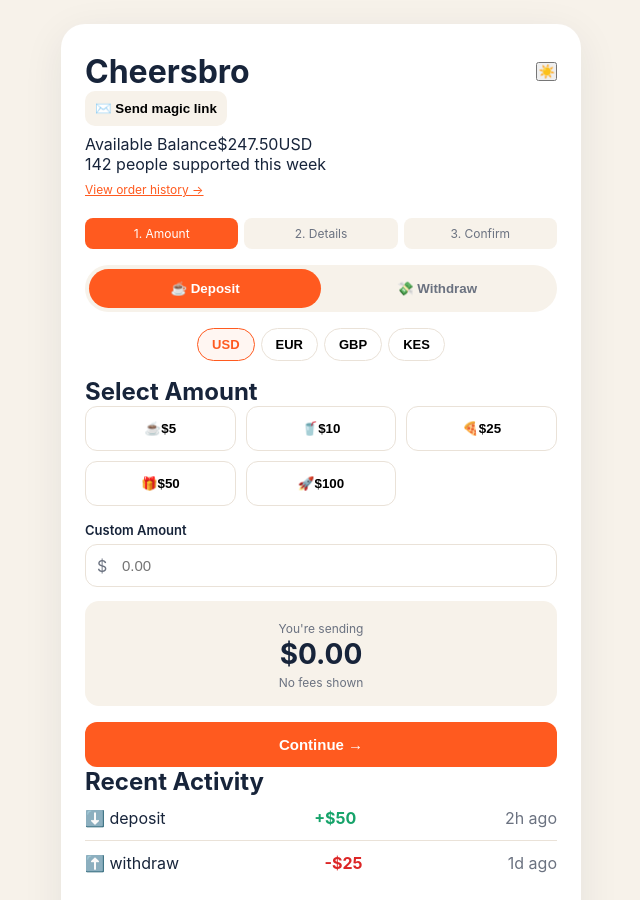
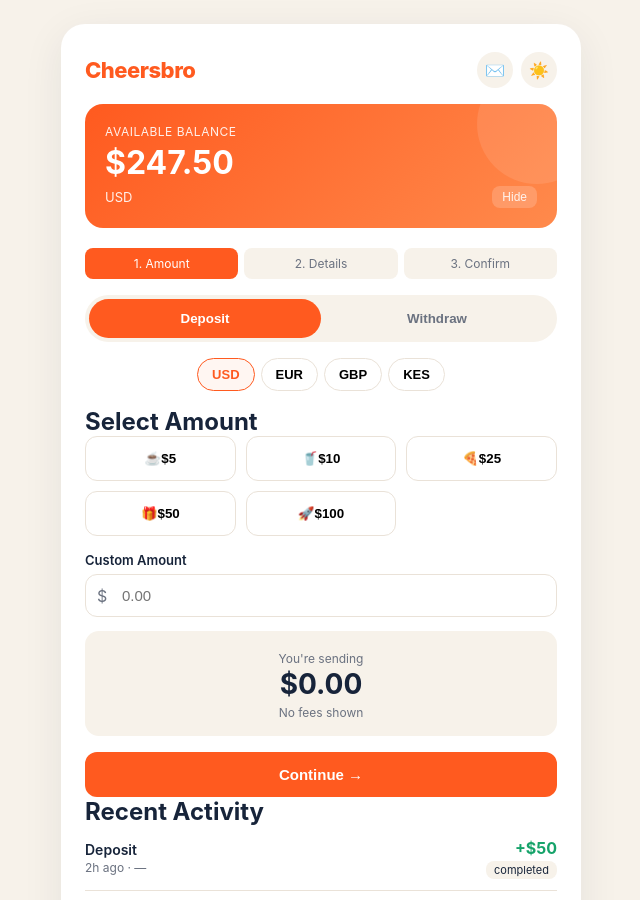
Before and after one commit to Roy-Wanyoike/Cheersbro, a Next.js app: page / in a window 1280 px wide. Shown: the top 900 px of the page, without its empty margins (319-959 px from the left). Built offline with nearby package versions, Linux system fonts and the light colour scheme.

Commit message:
Update SupportApp with premium wallet UI and validation

```diff
--- a/components/SupportApp.js
+++ b/components/SupportApp.js
@@ -47,6 +47,7 @@ export default function SupportApp() {
   const [payoutData, setPayoutData] = useState({});
   const [shareLink, setShareLink] = useState('');
   const [loggedInEmail, setLoggedInEmail] = useState(null);
+  const [hideBalance, setHideBalance] = useState(false);
 
   useEffect(() => {
     const savedEmail = localStorage.getItem('cheersbro_email');
@@ -55,7 +56,6 @@ export default function SupportApp() {
       setEmail(savedEmail);
       setLoggedInEmail(savedEmail);
     }
-    // Try silent refresh on load
     if (refresh) {
       fetch('/api/auth/refresh', {
         method: 'POST',
@@ -153,7 +153,8 @@ export default function SupportApp() {
   };
 
   const goToStep = (n) => {
-    if (n === 2 && amount <= 0) return showStatus('Select an amount', 'error');
+    if (n === 2 && amount <= 0) return showStatus('Select a valid amount', 'error');
+    if (n === 2 && mode === 'withdraw' && amount > balance) return showStatus('Insufficient balance', 'error');
     if (n === 3 && !email.includes('@')) return showStatus('Valid email required', 'error');
     setStep(n);
   };
@@ -271,30 +272,38 @@ export default function SupportApp() {
     <div className="container">
       <header>
         <div className="header-top">
-          <h1>Cheersbro</h1>
-          <button className="theme-toggle" onClick={() => setTheme(t => t === 'dark' ? 'light' : 'dark')}>
-            {theme === 'dark' ? '🌙' : '☀️'}
-          </button>
+          <div className="logo">Cheersbro</div>
+          <div className="header-actions">
+            {loggedInEmail ? (
+              <span style={{ fontSize: 13 }}>{loggedInEmail.split('@')[0]}</span>
+            ) : (
+              <button onClick={requestMagicLink} className="icon-btn" title="Sign in">✉️</button>
+            )}
+            <button className="icon-btn" onClick={() => setTheme(t => t === 'dark' ? 'light' : 'dark')}>
+              {theme === 'dark' ? '🌙' : '☀️'}
+            </button>
+          </div>
         </div>
-        {loggedInEmail ? (
-          <div style={{ fontSize: 13, marginBottom: 8 }}>
-            Signed in as <strong>{loggedInEmail}</strong>
+
+        <div className="wallet-card">
+          <div className="wallet-label">Available Balance</div>
+          <div className="wallet-balance">
+            {hideBalance ? '••••••' : `${sym}${convertedBalance}`}
+          </div>
+          <div className="wallet-meta">
+            <span>{currency}</span>
+            <button className="hide-btn" onClick={() => setHideBalance(h => !h)}>
+              {hideBalance ? 'Show' : 'Hide'}
+            </button>
+          </div>
+        </div>
+        {loggedInEmail && (
+          <div style={{ fontSize: 12, textAlign: 'center' }}>
+            <button onClick={logout} style={{ background: 'none', border: 'none', color: 'var(--orange)', cursor: 'pointer' }}>Sign out</button>
             {' · '}
-            <button onClick={logout} style={{ background: 'none', border: 'none', color: 'var(--orange)', cursor: 'pointer', fontSize: 13 }}>Sign out</button>
+            <Link href="/orders" style={{ color: 'var(--orange)' }}>History</Link>
           </div>
-        ) : (
-          <button onClick={requestMagicLink} className="share-btn" style={{ marginBottom: 8 }}>✉️ Send magic link</button>
         )}
-        <div className="balance-card">
-          <span className="balance-label">Available Balance</span>
-          <span className="balance-value">{sym}{convertedBalance}</span>
-          <span className="balance-currency">{currency}</span>
-        </div>
-        <div className="social-proof">
-          <span className="proof-dot"></span>
-          <span>142 people supported this week</span>
-        </div>
-        <Link href="/orders" style={{ fontSize: 12, color: 'var(--orange)', marginTop: 8, display: 'inline-block' }}>View order history →</Link>
       </header>
 
       <div className="progress-steps">
@@ -304,8 +313,8 @@ export default function SupportApp() {
       </div>
 
       <div className="mode-toggle">
-        <button className={mode === 'deposit' ? 'active' : ''} onClick={() => { setMode('deposit'); setStep(1); }}>☕ Deposit</button>
-        <button className={mode === 'withdraw' ? 'active' : ''} onClick={() => { setMode('withdraw'); setStep(1); }}>💸 Withdraw</button>
+        <button className={mode === 'deposit' ? 'active' : ''} onClick={() => { setMode('deposit'); setStep(1); }}>Deposit</button>
+        <button className={mode === 'withdraw' ? 'active' : ''} onClick={() => { setMode('withdraw'); setStep(1); }}>Withdraw</button>
       </div>
 
       {step === 1 && (
@@ -363,12 +372,12 @@ export default function SupportApp() {
           <div className="form-group">
             <label>Country</label>
             <select value={country} onChange={e => setCountry(e.target.value)}>
-              <option value="US">🇺🇸 United States</option>
-              <option value="GB">🇬🇧 United Kingdom</option>
-              <option value="KE">🇰🇪 Kenya</option>
-              <option value="NG">🇳🇬 Nigeria</option>
-              <option value="ZA">🇿🇦 South Africa</option>
-              <option value="IN">🇮🇳 India</option>
+              <option value="US">United States</option>
+              <option value="GB">United Kingdom</option>
+              <option value="KE">Kenya</option>
+              <option value="NG">Nigeria</option>
+              <option value="ZA">South Africa</option>
+              <option value="IN">India</option>
             </select>
           </div>
           <div className="step-nav">
@@ -388,15 +397,14 @@ export default function SupportApp() {
             <div><span>Mode</span><span>{mode}</span></div>
           </div>
           <div className="trust-badges">
-            <div className="badge">🔒 Secure</div>
-            <div className="badge">⚡ Instant</div>
-            <div className="badge">💳 Card + Wallets</div>
+            <div className="badge">Secure</div>
+            <div className="badge">Instant</div>
+            <div className="badge">Card + Wallets</div>
           </div>
           <div className="step-nav">
             <button className="back-btn" onClick={() => setStep(2)}>← Back</button>
             <button className={`submit-btn ${loading ? 'loading' : ''}`} onClick={handleSubmit} disabled={loading}>
               <span className="btn-text">Continue to Payment</span>
-              <span className="btn-loader"></span>
             </button>
           </div>
         </section>
@@ -454,13 +462,18 @@ export default function SupportApp() {
       <section className="recent-section">
         <h2>Recent Activity</h2>
         <div className="transaction-list">
-          {transactions.slice(0, 4).map((t, i) => (
+          {transactions.slice(0, 5).map((t, i) => (
             <div key={i} className="tx-item">
-              <span>{t.type === 'deposit' ? '⬇️' : '⬆️'} {t.type}</span>
-              <span className={`tx-amount ${t.type === 'deposit' ? 'positive' : 'negative'}`}>
-                {t.type === 'deposit' ? '+' : '-'}{currencies[t.currency]?.symbol || '$'}{t.amount}
-              </span>
-              <span style={{ color: 'var(--muted)' }}>{t.date}</span>
+              <div className="tx-info">
+                <span className="tx-type">{t.type === 'deposit' ? 'Deposit' : t.type === 'payout' ? 'Payout' : 'Withdraw'}</span>
+                <span className="tx-meta">{t.date} · {t.transactionId || t.ref || '—'}</span>
+              </div>
+              <div style={{ textAlign: 'right' }}>
+                <div className={`tx-amount ${t.type === 'deposit' ? 'positive' : 'negative'}`}>
+                  {t.type === 'deposit' ? '+' : '-'}{currencies[t.currency]?.symbol || '$'}{t.amount}
+                </div>
+                <span className="tx-status">{t.status || 'completed'}</span>
+              </div>
             </div>
           ))}
         </div>
```
